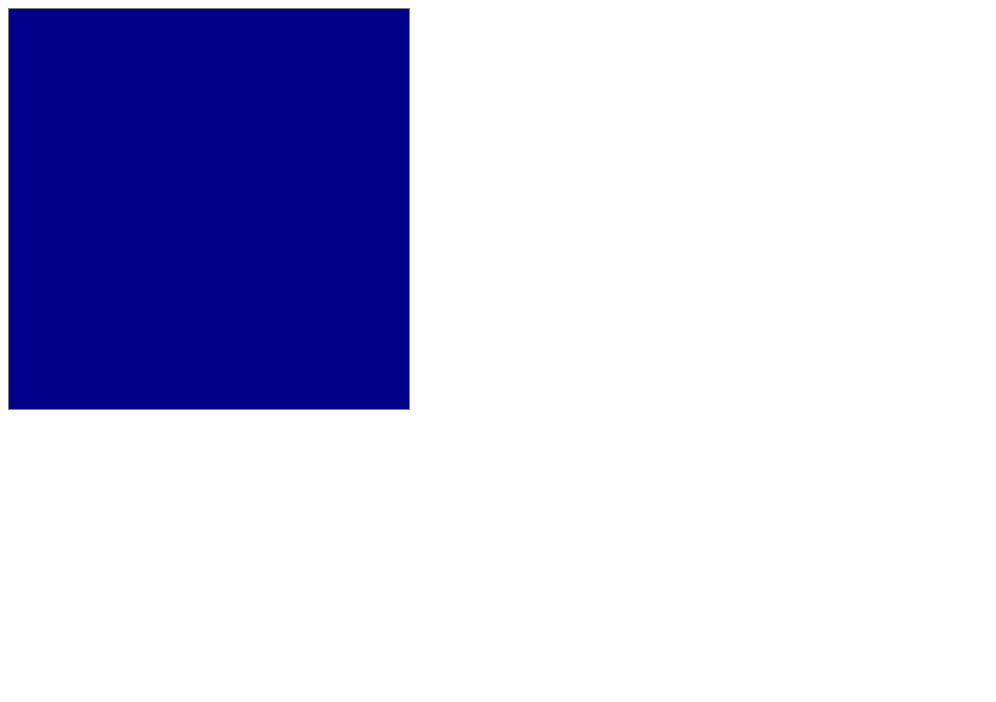
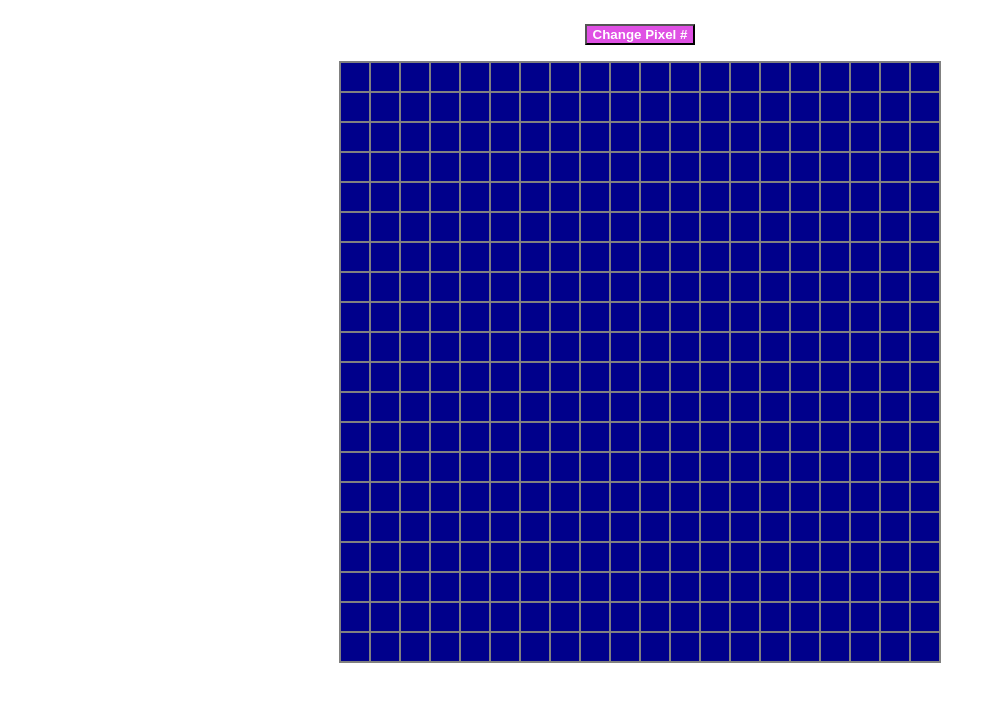
Before and after one commit to Marcosantiniayon/ETCH-A-SKETCH, a plain HTML site: page index.html in a window 1280 px wide. Shown: the whole page, without its empty margins (0-996 px from the left). Drawn offline with Linux system fonts and the light colour scheme.

Commit message:
Changed sizing of grid container, added button, changed layout, cleaned up code

```diff
--- a/index.html
+++ b/index.html
@@ -8,8 +8,9 @@
     <link rel="stylesheet" type="text/css" href="style.css">
 </head>
 <body>
+
+    <button class="pixel"> Change Pixel # </button>
     <div id="container"></div>
-
 
     <script type="text/javascript" src="script.js"></script>
 </body>
--- a/script.js
+++ b/script.js
@@ -3,6 +3,7 @@
 const container = document.getElementById("container");
 let rows = document.getElementsByClassName("gridRow");
 let cells = document.getElementsByClassName("cell");
+let pixelButton = document.getElementsByClassName("pixel");
 
 // Creates a default grid sized 16x16
 function defaultGrid() {
@@ -13,9 +14,9 @@ function defaultGrid() {
 
 // Takes (rows, columns) input and makes a grid
 function makeRows(rowNum) {
-
+    rowNumb = rowNum-1;
     // Creates rows
-    for (r = 0; r < rowNum; r++) {
+    for (r = 0; r <= rowNumb; r++) {
         let row = document.createElement("div");
         container.appendChild(row).className = "gridRow";
     };
@@ -23,21 +24,16 @@ function makeRows(rowNum) {
 
 // Creates columns
 function makeColumns(cellNum) {
-    for (i = 0; i < rows.length; i++) {
-        for (j = 0; j < cellNum; j++) {
+    cellNumb = cellNum-1;
+    let rowsLength = rows.length-1;
+    for (i = 0; i <= rowsLength; i++) {
+        for (j = 0; j <= cellNumb; j++) {
             let newCell = document.createElement("div");
             rows[j].appendChild(newCell).className = "cell";
         };
 
     };
 };
-
-// Hover effect
-// for(i = 0; i < cells.length; i++){
-//     cells[i].addEventListener("mouseenter", () => {
-//     cells[i].classList.add("hover");
-//     })
-// }
 
 //function that changes div color uponed being hovered
 function hoverColor() {
@@ -49,4 +45,6 @@ function hoverColor() {
     });
   }
 
+//function that prompts user to change # of pixels which changes the # of grids
+
 defaultGrid();
--- a/style.css
+++ b/style.css
@@ -1,22 +1,40 @@
+body{
+    display: flex;
+    flex-direction: column;
+    align-items: center;
+}
+
+.pixel{
+    align-self: center;
+    margin: 16px;
+    /* color: aqua; */
+    background-color: rgb(223, 81, 228);
+    color: white;
+    font-weight: 900;
+}
+
 #container{
+    display: flex;
+    flex-direction: column;
+    width: 600px;
+    height: 600px;
+    padding: 0;
+    margin: 0;
     border: 1px solid gray;
-    width: max-content;
-    height: max-content;
-    padding: 0;
 }
 
 .gridRow{
     display: flex;
+    flex: 1 1 0;
 }
 
 .cell {
-  /* border: 1px solid gray; */
-  min-width: 20px;
-  min-height: 20px;
-  display: flex;
-  background-color: darkblue;
+    display: flex;
+    flex: 1 1 0;
+    background-color: darkblue;
+    border: 1px solid gray;
 }
 
 .hover {
-    background-color: blueviolet;
+    background-color: rgb(189, 43, 226);;
 }
```
